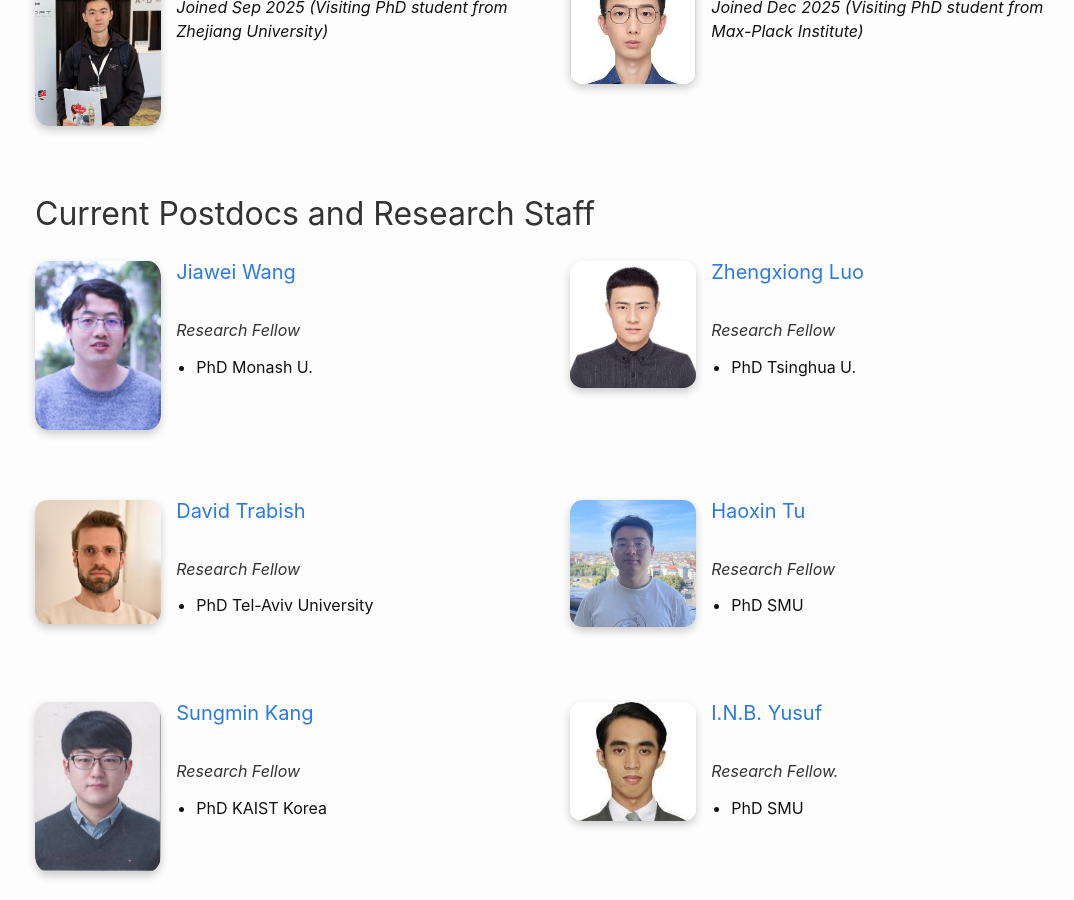
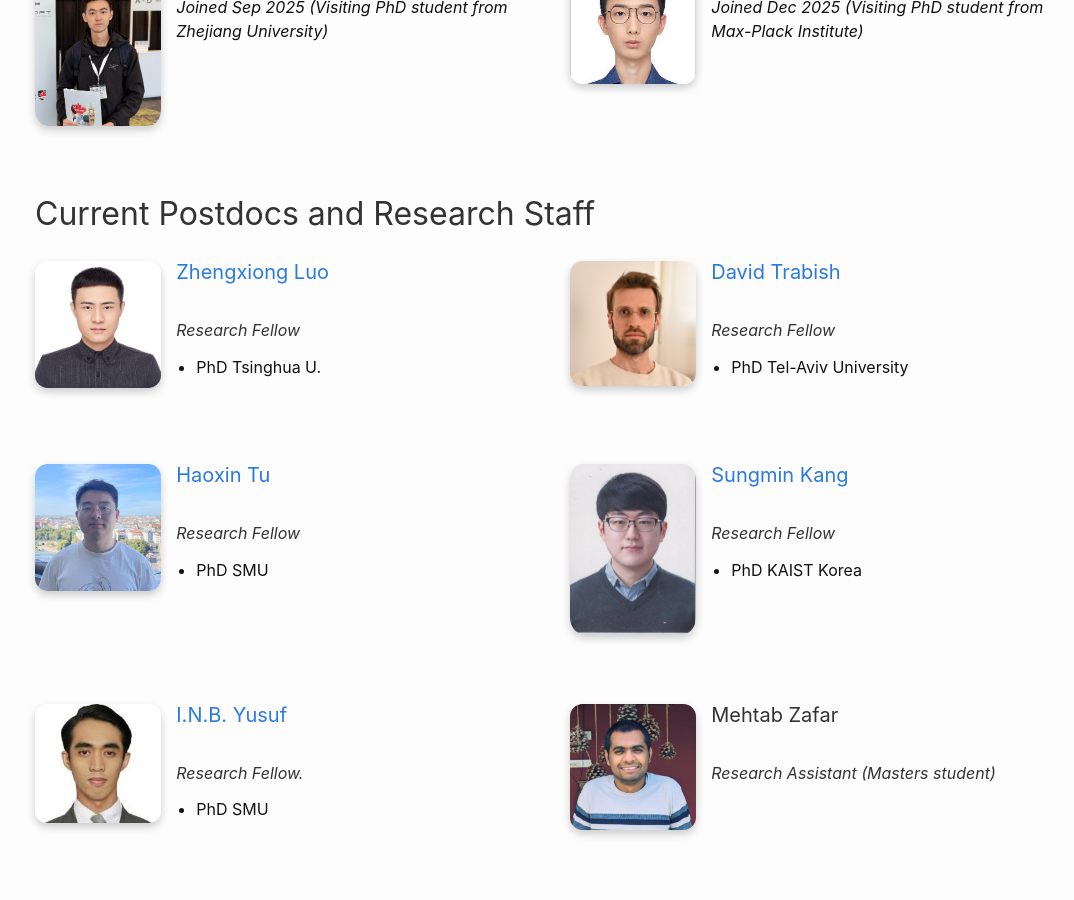
Before and after one commit to nus-tss/nus-tss.github.io, a Jekyll site: the page built from _pages/team.md, in a window 1280 px wide and 900 px high, scrolled down 1523 px. Shown: the whole window, without its empty margins (85-1159 px from the left). Built offline with Jekyll 4.4.1, drawn with Linux system fonts in a browser that asks for light colours; nearby versions of some CDN libraries.

Commit message:
Remove Jiawei Wang from staff.yml
Removed Jiawei Wang's entry from staff list.

```diff
--- a/_data/team/staff.yml
+++ b/_data/team/staff.yml
@@ -1,10 +1,6 @@
 
 
-- name: Jiawei Wang
-  photo: jiawei.jpg
-  role: Research Fellow
-  info: PhD Monash U.
-  website: https://scholar.google.com/citations?user=jxAaupQAAAAJ&hl=en
+
 
 - name: Zhengxiong Luo
   photo: zhengxiong.jpg
```
